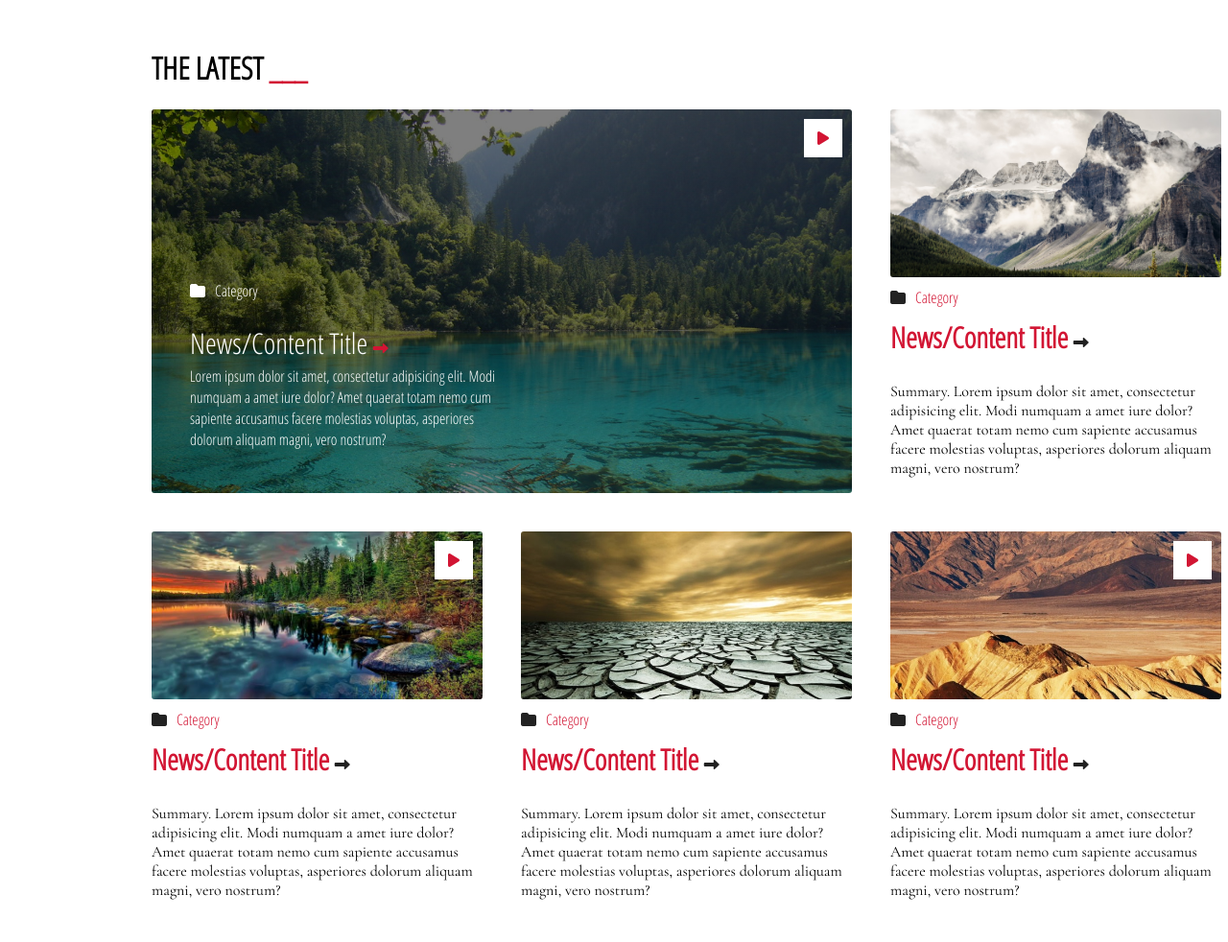
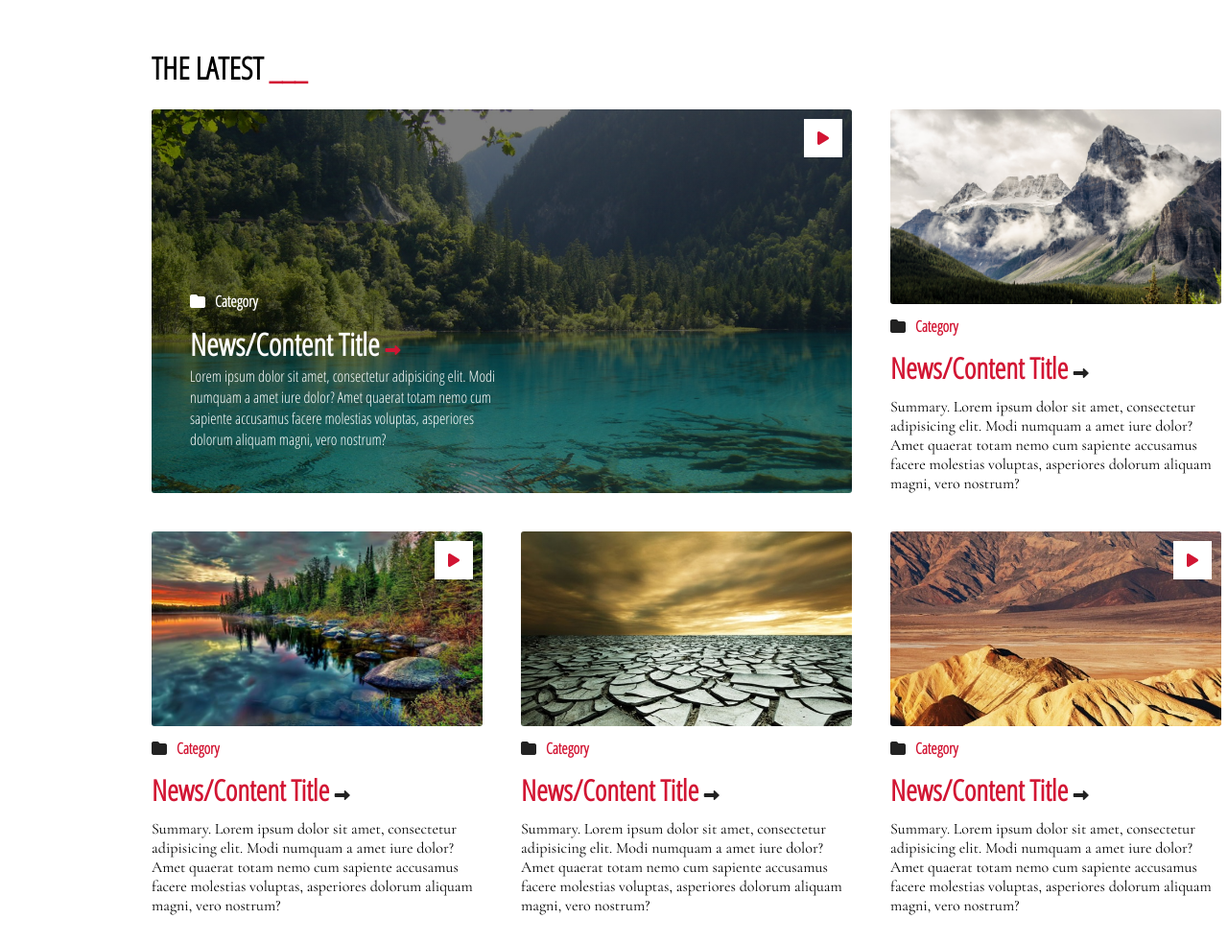
Before and after one commit to andywu0489/oho-challenge, a website: page index.html in a window 1280 px wide. Shown: the whole page at 96% size. Drawn offline with nearby package versions, Linux system fonts and the light colour scheme.

Commit message:
Edit html tags

```diff
--- a/index.html
+++ b/index.html
@@ -22,22 +22,22 @@
       <div class="card__img card1__img">
         <div class='card__play'><i class="fas fa-play"></i></div>
       </div>
-      <div class="card1__category"><i class="fas fa-folder"></i>Category</div>
-      <div class="card1__title">News/Content Title <i class="fas fa-long-arrow-alt-right arrow--red"></i>
-      </div>
-      <div class="card1__summary">Lorem ipsum dolor sit amet, consectetur adipisicing elit. Modi
+      <h4 class="card1__category"><i class="fas fa-folder"></i>Category</h4>
+      <h1 class="card1__title">News/Content Title <i class="fas fa-long-arrow-alt-right arrow--red"></i>
+      </h1>
+      <p class="card1__summary">Lorem ipsum dolor sit amet, consectetur adipisicing elit. Modi
         numquam a amet
         iure dolor? Amet quaerat totam nemo cum sapiente accusamus facere molestias voluptas, asperiores dolorum
         aliquam
-        magni, vero nostrum?</div>
+        magni, vero nostrum?</p>
     </div>
     <div class="card2 card card--regular">
       <div class="card__img card2__img">
         <!-- <div class='card__play'><i class="fas fa-play"></i></div> -->
       </div>
-      <div class="card__category"><i class="fas fa-folder"></i>Category</div>
-      <div class="card__title">News/Content Title <i class="fas fa-long-arrow-alt-right arrow--gray"></i>
-      </div>
+      <h4 class="card__category"><i class="fas fa-folder"></i>Category</h4>
+      <h1 class="card__title">News/Content Title <i class="fas fa-long-arrow-alt-right arrow--gray"></i>
+      </h1>
       <p class="card__summary">Summary. Lorem ipsum dolor sit amet, consectetur adipisicing elit. Modi numquam a amet
         iure dolor? Amet quaerat totam nemo cum sapiente accusamus facere molestias voluptas, asperiores dolorum aliquam
         magni, vero nostrum?</p>
@@ -46,9 +46,9 @@
       <div class="card__img card3__img">
         <div class='card__play'><i class="fas fa-play"></i></div>
       </div>
-      <div class="card__category"><i class="fas fa-folder"></i>Category</div>
-      <div class="card__title">News/Content Title <i class="fas fa-long-arrow-alt-right arrow--gray"></i>
-      </div>
+      <h4 class="card__category"><i class="fas fa-folder"></i>Category</h4>
+      <h1 class="card__title">News/Content Title <i class="fas fa-long-arrow-alt-right arrow--gray"></i>
+      </h1>
       <p class="card__summary">Summary. Lorem ipsum dolor sit amet, consectetur adipisicing elit. Modi numquam a amet
         iure dolor? Amet quaerat totam nemo cum sapiente accusamus facere molestias voluptas, asperiores dolorum aliquam
         magni, vero nostrum?</p>
@@ -57,9 +57,9 @@
       <div class="card__img card4__img">
         <!-- <div class='card__play'><i class="fas fa-play"></i></div> -->
       </div>
-      <div class="card__category"><i class="fas fa-folder"></i>Category</div>
-      <div class="card__title">News/Content Title <i class="fas fa-long-arrow-alt-right arrow--gray"></i>
-      </div>
+      <h4 class="card__category"><i class="fas fa-folder"></i>Category</h4>
+      <h1 class="card__title">News/Content Title <i class="fas fa-long-arrow-alt-right arrow--gray"></i>
+      </h1>
       <p class="card__summary">Summary. Lorem ipsum dolor sit amet, consectetur adipisicing elit. Modi numquam a amet
         iure dolor? Amet quaerat totam nemo cum sapiente accusamus facere molestias voluptas, asperiores dolorum aliquam
         magni, vero nostrum?</p>
@@ -68,9 +68,9 @@
       <div class="card__img card5__img">
         <div class='card__play'><i class="fas fa-play"></i></div>
       </div>
-      <div class="card__category"><i class="fas fa-folder"></i>Category</div>
-      <div class="card__title">News/Content Title <i class="fas fa-long-arrow-alt-right arrow--gray"></i>
-      </div>
+      <h4 class="card__category"><i class="fas fa-folder"></i>Category</h4>
+      <h1 class="card__title">News/Content Title <i class="fas fa-long-arrow-alt-right arrow--gray"></i>
+      </h1>
       <p class="card__summary">Summary. Lorem ipsum dolor sit amet, consectetur adipisicing elit. Modi numquam a amet
         iure dolor? Amet quaerat totam nemo cum sapiente accusamus facere molestias voluptas, asperiores dolorum aliquam
         magni, vero nostrum?</p>
--- a/styles.scss
+++ b/styles.scss
@@ -41,12 +41,14 @@ header {
 }
 
 .card__category {
+    margin: 0;
     color: $red;
     font-family: 'Open Sans Condensed', sans-serif;
     grid-area: category;
 }
 
 .card__title {
+    margin: 0;
     color: $red;
     font-weight: bolder;
     font-size: 30px;
@@ -65,6 +67,7 @@ header {
 }
 
 .card__summary {
+    margin: 0;
     font-family: 'Cormorant Garamond', serif;
     grid-area: summary;
 }
@@ -131,17 +134,21 @@ body {
 }
 
 .card1__category {
+    margin: 0;
+    display: flex;
+    align-items: center;
     font-family: 'Open Sans Condensed', sans-serif;
     grid-area: 5 / 1 / 6 / 2;
 }
 
 .card1__title {
-    font-size: 30px;
+    margin: 0;
     font-family: 'Open Sans Condensed', sans-serif;
     grid-area: 6 / 1 / 7 / 2;
 }
 
 .card1__summary {
+    margin: 0;
     font-family: 'Open Sans Condensed', sans-serif;
     grid-area: 7 / 1 / 8 / 2;
 }
@@ -270,7 +277,7 @@ body {
     .card1__category,
     .card1__title,
     .card1__summary {
-        width: 90%;
+        width: 100%;
         color: black;
         margin-left: 0;
     }
```
Also changed, not shown: styles.css, 1 other file.
